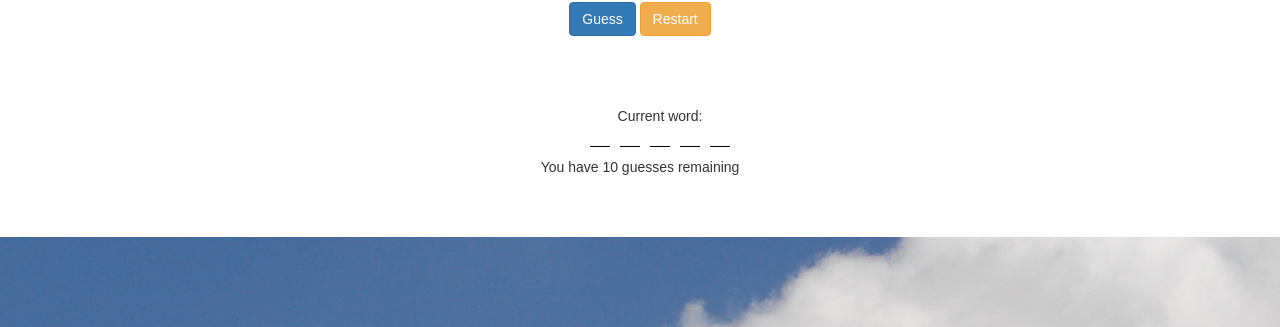
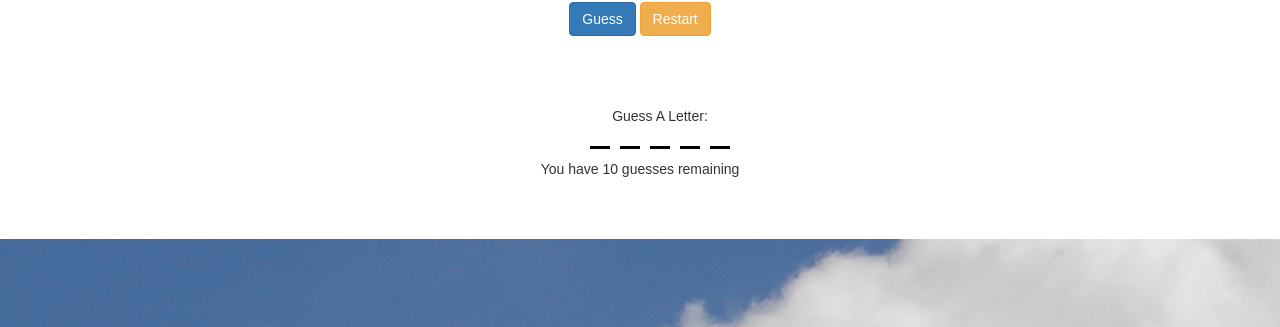
Before and after one commit to DavidGuben/Week-3-game, a PHP site: page / in a window 1280 px wide. Shown: the part 257-584 px from the top of the page. Run offline with PHP 8.4, Linux system fonts and the light colour scheme.

Commit message:
styling out a little more

```diff
--- a/assets/css/style.css
+++ b/assets/css/style.css
@@ -10,7 +10,7 @@ body {
     list-style: none;
     width: 20px;
     margin: 0 5px;
-    border-bottom: 1px solid black;
+    border-bottom: 3px solid black;
     text-align: center;
     color: white;
 }
--- a/assets/javascript/game.js
+++ b/assets/javascript/game.js
@@ -24,7 +24,7 @@
         guessOutput.innerHTML = '';
         document.getElementById("letter").value = '';
         var letters = document.getElementById("letters");
-        letters.innerHTML = '<li class="currentWord">Current word: </li>';
+        letters.innerHTML = '<li class="currentWord">Guess A Letter: </li>';
         var letter, i;
         for (i = 0; i < currentWord.length; i++) {
             letter = '<li class="letter letter' + currentWord.charAt(i).toUpperCase() + '">' + currentWord.charAt(i).toUpperCase() + '</li>';
```
